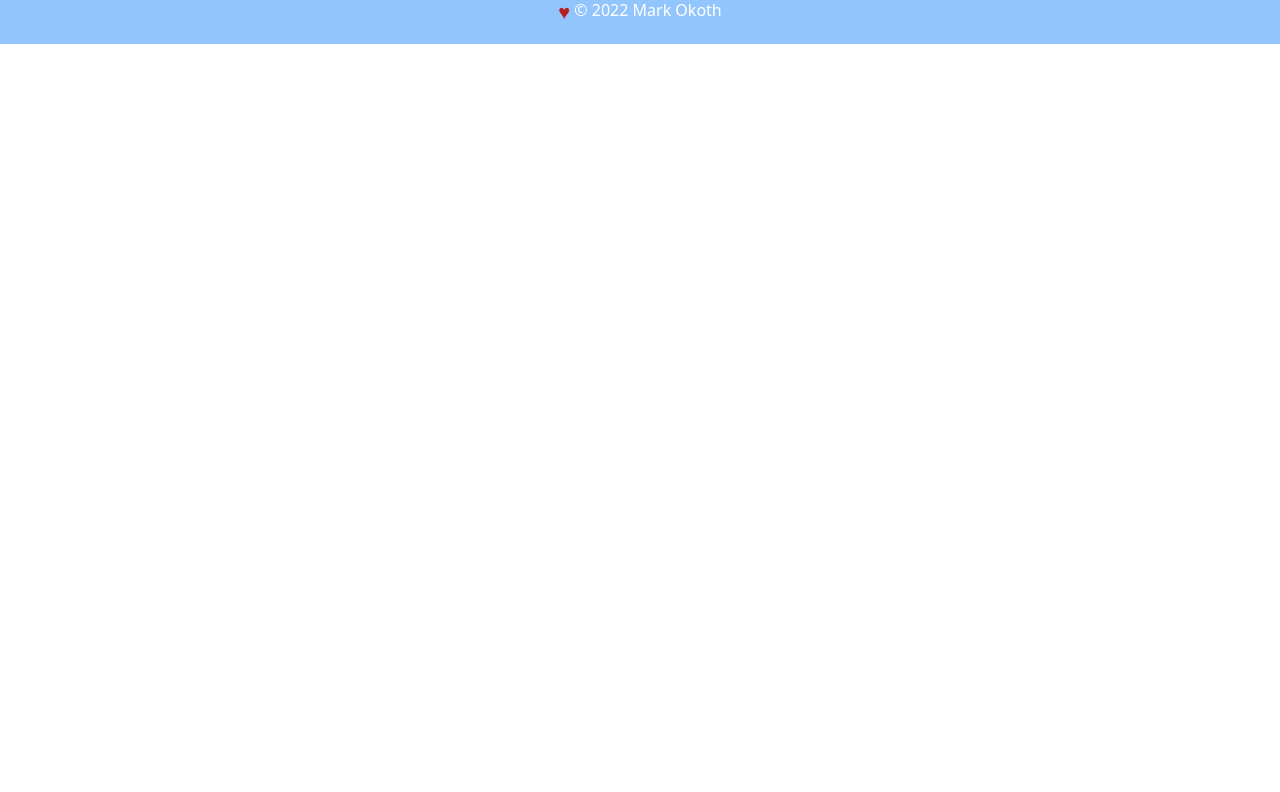
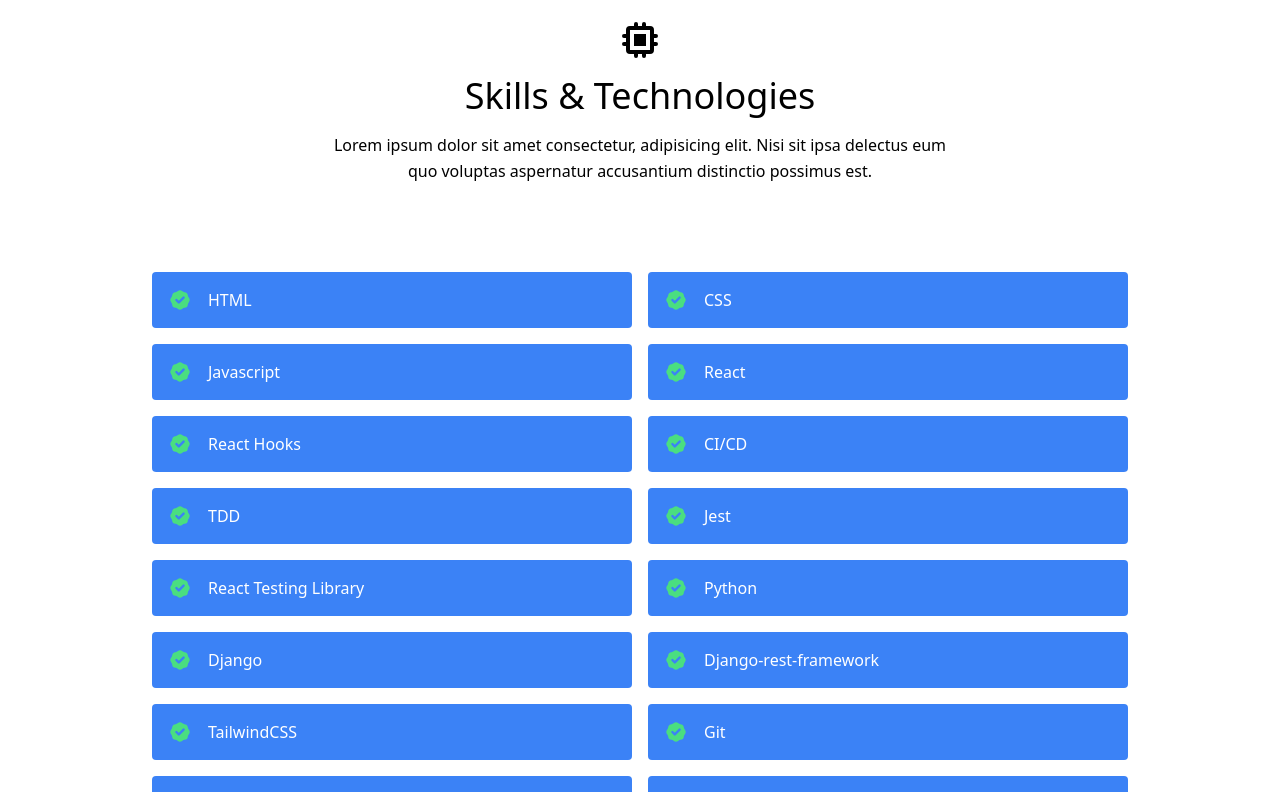
Before and after one commit to mark-okoth/Portfolio, a React (Create React App) app: page / in a window 1280 px wide. Shown: the part 800-1592 px from the top of the page. Before the commit the page ends 844 px from the top, so only its background shows below. Built offline with nearby package versions, Linux system fonts and the light colour scheme.

Commit message:
skills section

```diff
--- a/package.json
+++ b/package.json
@@ -4,6 +4,7 @@
   "private": true,
   "dependencies": {
     "@headlessui/react": "^1.5.0",
+    "@heroicons/react": "^1.0.6",
     "@testing-library/jest-dom": "^5.16.2",
     "@testing-library/react": "^12.1.4",
     "@testing-library/user-event": "^13.5.0",
--- a/src/App.js
+++ b/src/App.js
@@ -1,12 +1,14 @@
 import Nav from "./Components/Nav";
 import Home from "./Components/Home";
 import Footer from './Components/Footer'
+import Skills from "./Components/Skill";
 function App() {
   return (
     <div className="App">
       <header className="App-header">
         <Nav />
         <Home/>
+        <Skills/>
         <Footer/>
       </header>
     </div>
--- a/src/Components/Home.jsx
+++ b/src/Components/Home.jsx
@@ -7,12 +7,13 @@
       <div className="con flex flex-col  text-white min-w-max justify-center items-center min-h-full gap-3 ">
         <p className="font-bold text-5xl header">Mark Okoth</p>
         <p className="text-lg content">
-          <span> Front-End Developer </span>| <span> Business Central Developer</span> |
+          <span> Front-End Developer </span>|{" "}
+          <span> Business Central Developer</span> |
           <span> IT Technical Consultant</span>
         </p>
         <a
           className="bg-blue-300 p-3 uppercase text-xs"
-          href={'https://www.linkedin.com/in/mark-okoth-1b514115b/'}
+          href={"https://www.linkedin.com/in/mark-okoth-1b514115b/"}
           target={`_blank`}
         >
           Connect via LINKEDIN
--- /dev/null
+++ b/src/Components/Skill.jsx
@@ -0,0 +1,35 @@
+import { BadgeCheckIcon, ChipIcon } from "@heroicons/react/solid";
+import React from "react";
+import { skills } from "../data";
+
+export default function Skills() {
+  return (
+    <section id="skills">
+      <div className="container px-5 py-10 mx-auto">
+        <div className="text-center mb-20">
+          <ChipIcon className="w-10 inline-block mb-4" />
+          <h1 className="sm:text-4xl text-3xl font-medium title-font text-black mb-4">
+            Skills &amp; Technologies
+          </h1>
+          <p className="text-base leading-relaxed xl:w-2/4 lg:w-3/4 mx-auto">
+            Lorem ipsum dolor sit amet consectetur, adipisicing elit. Nisi sit
+            ipsa delectus eum quo voluptas aspernatur accusantium distinctio
+            possimus est.
+          </p>
+        </div>
+        <div className="flex flex-wrap lg:w-4/5 sm:mx-auto sm:mb-2 -mx-2">
+          {skills.map((skill) => (
+            <div key={skill} className="p-2 sm:w-1/2 w-full">
+              <div className="bg-blue-500 rounded flex p-4 h-full items-center">
+                <BadgeCheckIcon className="text-green-400 w-6 h-6 flex-shrink-0 mr-4" />
+                <span className="title-font font-medium text-white">
+                  {skill}
+                </span>
+              </div>
+            </div>
+          ))}
+        </div>
+      </div>
+    </section>
+  );
+}
--- /dev/null
+++ b/src/data.js
@@ -0,0 +1,53 @@
+export const projects = [
+  {
+    title: "React Reserve",
+    subtitle: "MERN Stack",
+    description:
+      "Lorem ipsum dolor sit amet consectetur adipisicing elit. Praesentium dolore rerum laborum iure enim sint nemo omnis voluptate exercitationem eius?",
+    image: "./project-1.gif",
+    link: "https://reactbootcamp.com",
+  },
+  {
+    title: "React Tracks",
+    subtitle: "React and Python",
+    description:
+      "Lorem ipsum dolor sit amet consectetur adipisicing elit. Praesentium dolore rerum laborum iure enim sint nemo omnis voluptate exercitationem eius?",
+    image: "./project-2.gif",
+    link: "https://reedbarger.com",
+  },
+  {
+    title: "DevChat",
+    subtitle: "React and Firebase",
+    description:
+      "Lorem ipsum dolor sit amet consectetur adipisicing elit. Praesentium dolore rerum laborum iure enim sint nemo omnis voluptate exercitationem eius?",
+    image: "./project-3.gif",
+    link: "https://jsbootcamp.com",
+  },
+  {
+    title: "Epic Todo App",
+    subtitle: "React Hooks",
+    description:
+      "Lorem ipsum dolor sit amet consectetur adipisicing elit. Praesentium dolore rerum laborum iure enim sint nemo omnis voluptate exercitationem eius?",
+    image: "./project-4.gif",
+    link: "https://pythonbootcamp.com",
+  },
+];
+
+export const skills = [
+  "HTML",
+  "CSS",
+  "Javascript",
+  "React",
+  'React Hooks',
+  "CI/CD",
+  'TDD',
+  "Jest",
+  "React Testing Library",
+  "Python",
+  'Django',
+  'Django-rest-framework',
+  'TailwindCSS',
+  'Git',
+  'Material UI',
+  'Basics Android Development with Kotlin'
+];
```
Also changed, not shown: 1 other file (tests, documents, lock files or other folders).
